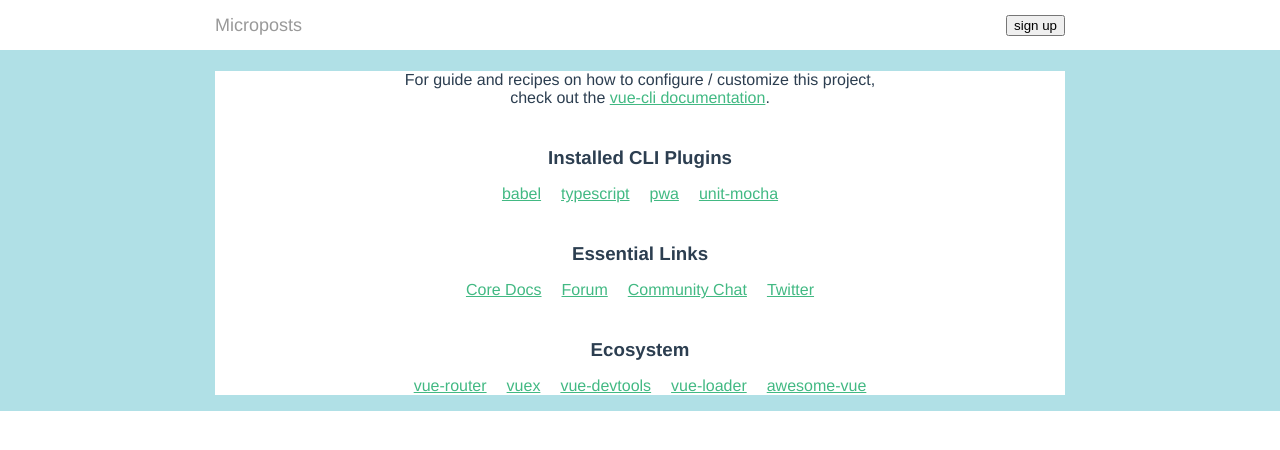
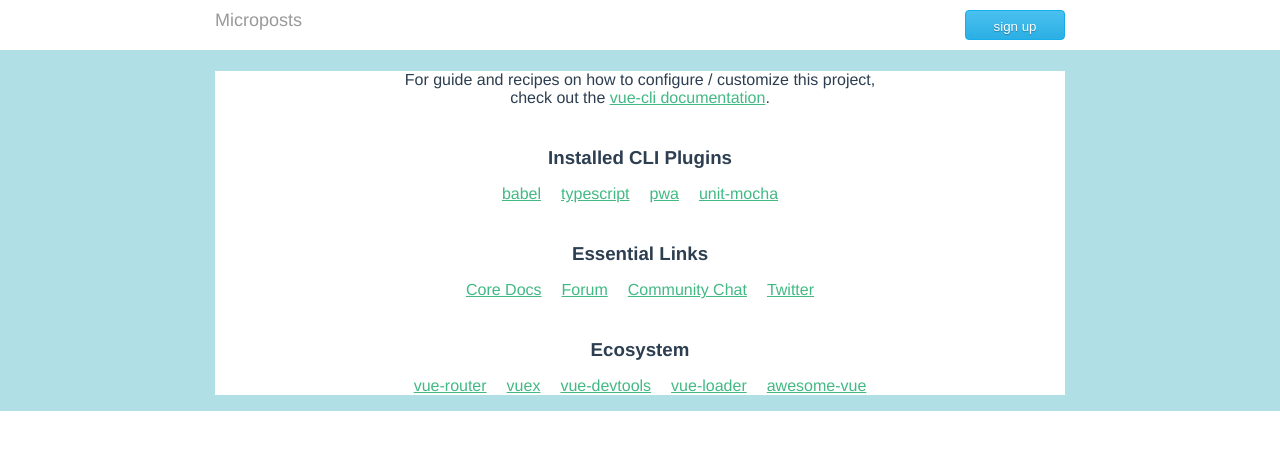
Before and after one commit to h-reader/microposts_vue, a Vue app: page / in a window 1280 px wide. Shown: the top 450 px of the page. Built offline with nearby package versions, Linux system fonts and the light colour scheme.

Commit message:
Add normal-button

```diff
--- a/src/components/top-bar.vue
+++ b/src/components/top-bar.vue
@@ -4,16 +4,25 @@
       <router-link to="/">Microposts</router-link>
     </div>
     <div class="settings">
-      <button>sign up</button>
+      <normal-button text="sign up" @click="clickFunc('12')" />
     </div>
   </div>
 </template>
 
 <script lang="ts">
 import { Component, Vue } from 'vue-property-decorator';
+import NormalButton from '@/parts/normal-button.vue';
 
-@Component
+@Component({
+  components: {
+    NormalButton,
+  },
+})
 export default class TopBar extends Vue {
+
+  private clickFunc(str: string) {
+    alert(str);
+  }
 }
 </script>
 
--- /dev/null
+++ b/src/parts/normal-button.vue
@@ -0,0 +1,57 @@
+<template>
+  <button class="button" @click="onClick()">{{ buttonText }}</button>
+</template>
+
+<script lang="ts">
+import Component from 'vue-class-component';
+import { Prop, Vue, Emit } from 'vue-property-decorator';
+
+@Component
+export default class NormalButton extends Vue {
+  @Prop()
+  public text: string = '';
+
+  private data() {
+    return {
+      buttonText : this.text,
+    };
+  }
+
+  @Emit(`click`)
+  private onClick() {}
+
+}
+</script>
+
+<style lang="scss" scoped>
+.button {
+  height: 30px;
+  width: 100px;
+  border: 1px solid #15aeec;
+  background-color: #49c0f0;
+  background-image: -webkit-linear-gradient(top, #49c0f0, #2cafe3);
+  background-image: linear-gradient(to bottom, #49c0f0, #2cafe3);
+  border-radius: 4px;
+  color: #fff;
+  line-height: 30px;
+  -webkit-transition: none;
+  transition: none;
+  text-shadow: 0 1px 1px rgba(0, 0, 0, .3);
+
+  &:hover {
+    border:1px solid #1090c3;
+    background-color: #1ab0ec;
+    background-image: -webkit-linear-gradient(top, #1ab0ec, #1a92c2);
+    background-image: linear-gradient(to bottom, #1ab0ec, #1a92c2);
+  }
+
+  &:active {
+    background: #1a92c2;
+    box-shadow: inset 0 3px 5px rgba(0, 0, 0, .2);
+    color: #1679a1;
+    text-shadow: 0 1px 1px rgba(255, 255, 255, .5);
+  }
+
+}
+
+</style>
```
